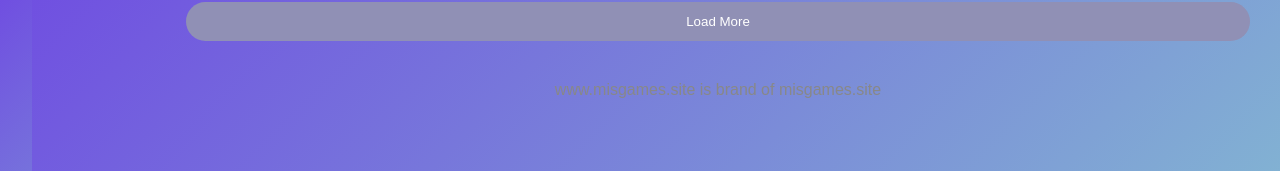
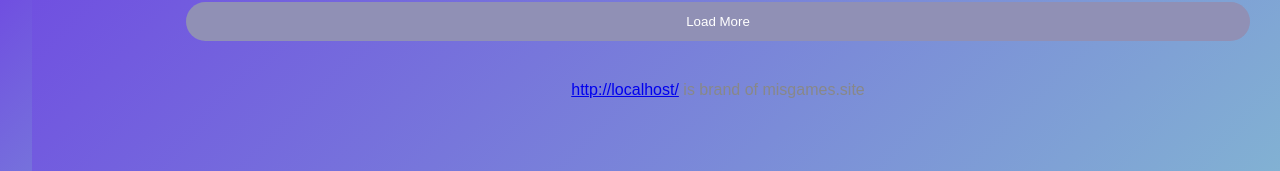
Before and after one commit to xinyulingmeng2002/Game_test, a Vue app in the folder mis-games/: page / in a window 1280 px wide. Shown: the part 132-303 px from the top of the page. Built offline with nearby package versions, Linux system fonts and the light colour scheme; no server answers.

Commit message:
refactor(mis-games): 优化首页布局和功能
- 调整 global.scss 样式文件
- 修改 Home.vue 中的 footer 链接，使其可点击并跳转到首页
- 在 Home.vue 中引入 window 对象，用于获取当前域名

```diff
--- a/mis-games/src/views/Home.vue
+++ b/mis-games/src/views/Home.vue
@@ -19,13 +19,16 @@
         <div v-if="!hasMore" class="no-more">No more games~</div>
       </div>
       <footer class="brand-footer">
-        www.misgames.site is brand of misgames.site
+        <a :href="`${window.location.origin}/`"
+            rel="external nofollow noopener" target="_blank">{{ window.location.origin }}/</a> is brand of misgames.site
       </footer>
     </main>
   </div>
 </template>
 
 <script setup>
+// 引入 window 对象
+const window = globalThis.window;
 import { ref, onMounted, watch } from 'vue';
 import { useRoute, useRouter } from 'vue-router';
 import { getGames } from '../api/games';
```
Also changed, not shown: mis-games/src/assets/styles/global.scss (line endings or trailing spaces).
